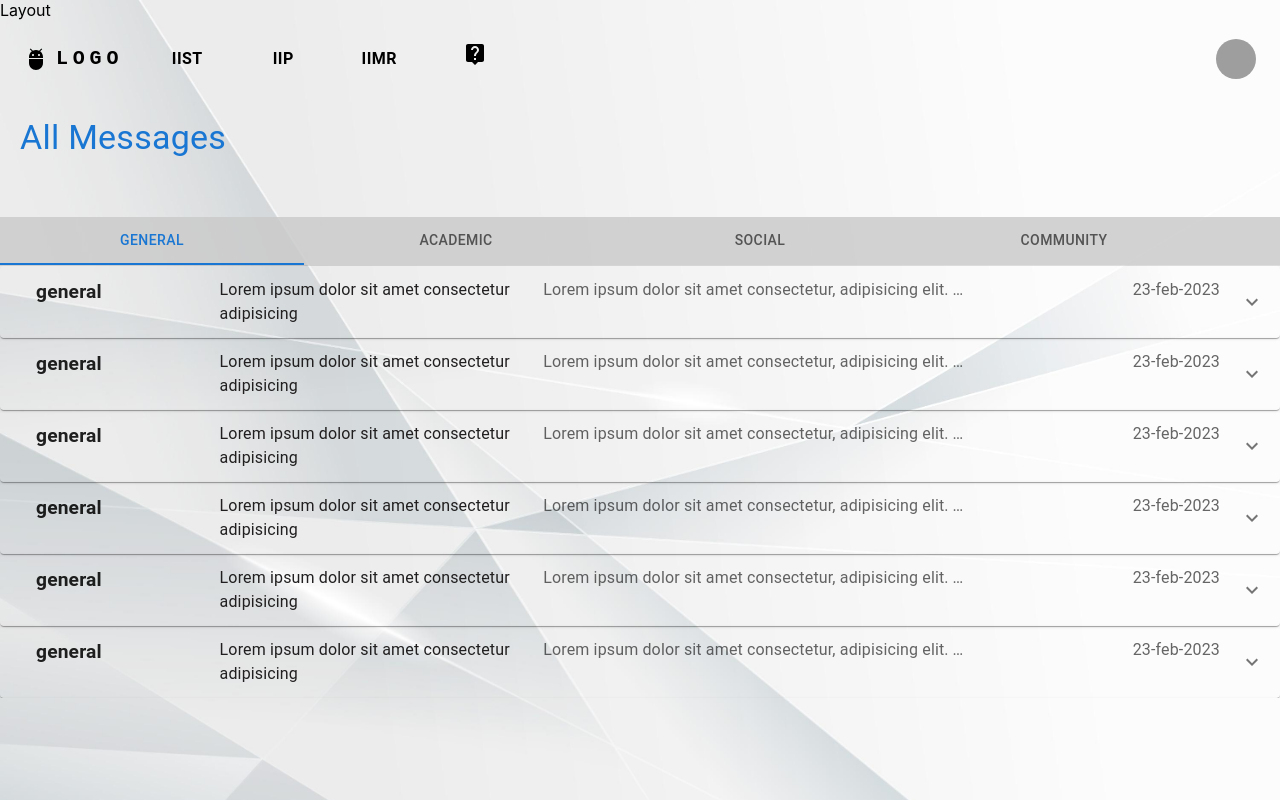
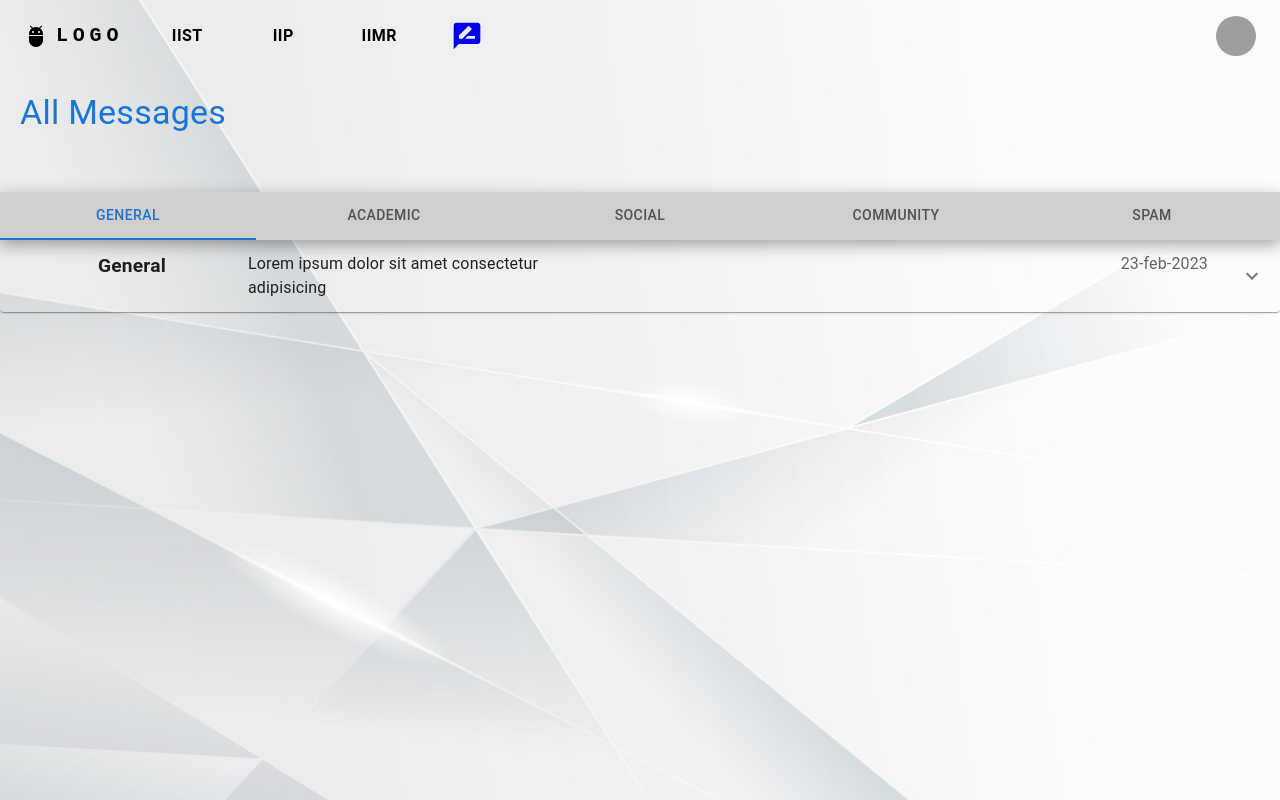
Before and after one commit to ujjawalpatidar025/Minor-project-E_notice, a React (Create React App) app in the folder client/: page /home in a window 1280 px wide. Built offline with nearby package versions, Linux system fonts and the light colour scheme; grey boxes are pictures that could not be loaded.

Commit message:
Routes added

```diff
--- a/client/src/App.js
+++ b/client/src/App.js
@@ -6,6 +6,9 @@ import Layout from "./Pages/Layout";
 import { useLocation } from 'react-router-dom';
 import { useEffect, useState } from "react";
 import CrtMessage from "./Components/CrtMessage";
+import IIST from "./Pages/IIST";
+import IIP from "./Pages/IIP";
+import IIMR from "./Pages/IIMR";
 
 
 
@@ -28,6 +31,9 @@ function App() {
           <Route path="/home" element={<Home />} />
           <Route path="/contact" element={<Contact />} />
           <Route path="/create" element={<CrtMessage />} />
+          <Route path="/iist" element={<IIST />} />
+          <Route path="/iip" element={<IIP />} />
+          <Route path="/iimr" element={<IIMR />} />
         </Route>
       </Routes>
     </div>
--- a/client/src/Components/AccordianBox.jsx
+++ b/client/src/Components/AccordianBox.jsx
@@ -6,16 +6,15 @@ import Typography from '@mui/material/Typography';
 import ExpandMoreIcon from '@mui/icons-material/ExpandMore';
 
 
-const Accord={
-    backgroundColor:'transparent',
-    width:'100%',
-
-
+const Accord = {
+    backgroundColor: 'transparent',
+    width: '100%',
 
 };
 
-const AccordSum={
-   backgroundColor:'#cecbcbb3'
+const AccordSum = {
+    backgroundColor: '#cecbcbb3'
+
 }
 
 export default function AccordianBox(props) {
@@ -27,30 +26,30 @@ export default function AccordianBox(props) {
 
     return (
         <div>
-      <Accordion m={0} p={0}  expanded={expanded === 'panel1'} onChange={handleChange('panel1')}style={Accord}>
+            <Accordion m={0} p={0} expanded={expanded === 'panel1'} onChange={handleChange('panel1')} style={Accord}>
                 <AccordionSummary
                     expandIcon={<ExpandMoreIcon />}
                     aria-controls="panel1bh-content"
                     id="panel1bh-header"
 
+
                 >
-          <Typography sx={{ width: '15%', flexShrink: 0 , fontWeight:'bolder',fontSize:'1.2rem',marginLeft:'20px'}}>
+                    <Typography sx={{ flexShrink: 0, fontWeight: 'bolder', fontSize: '1.2rem' ,margin:'0 20px',width:'15vw',textAlign:'center'}}>
                         {props.title}
                     </Typography>
-          <Typography sx={{ color: 'text.secondary',width:'40%',color:'#211f1f' }}> Lorem ipsum dolor sit amet consectetur adipisicing</Typography>
-          <Typography sx={{ color: 'text.secondary' ,width:'50vw',overflow: 'hidden',textOverflow: 'ellipsis',whiteSpace:'nowrap'}}> Lorem ipsum dolor sit amet consectetur, adipisicing elit. Tempore unde saepe consectetur quia facere vero asperiores quas dolores, harum eos voluptates explicabo, nulla earum. Id maxime corrupti voluptatum sit aperiam. </Typography>
-          <Typography sx={{ color: 'text.secondary' ,width:'30vw',textAlign:'right',paddingRight:'20px'}}>23-feb-2023</Typography>
+                    <Typography sx={{ color: 'text.secondary',  color: '#211f1f',width:'25vw', textAlign:'left' }}> Lorem ipsum dolor sit amet consectetur adipisicing</Typography>
+                    <Typography sx={{ color: 'text.secondary', overflow: 'hidden', textOverflow: 'ellipsis', whiteSpace: 'nowrap',width:'40vw',textAlign:'center' }}> {props.message} </Typography>
+                    <Typography sx={{ color: 'text.secondary',  textAlign: 'right',width:'10vw' }}>23-feb-2023</Typography>
                 </AccordionSummary>
                 <AccordionDetails style={AccordSum}>
-            <Typography variant='h5' sx={{margin:'10px'}}>
-                Heading
+                    <Typography variant='h5' sx={{ margin: '10px' }}>
+                       {props.title}
                     </Typography>
-            <Typography sx={{margin:'10px'}} >
+                    <Typography sx={{ margin: '10px' }} >
                         Sub-heading
                     </Typography>
-          <Typography sx={{margin:"0 10px"}}>
-            Nulla facilisi. Phasellus sollicitudin nulla et quam mattis feugiat.
-            Aliquam eget maximus est, id dignissim quam.
+                    <Typography sx={{margin:'0 10px'}}>
+                    {props.message}
                     </Typography>
                 </AccordionDetails>
             </Accordion>
--- a/client/src/Components/Navbar.jsx
+++ b/client/src/Components/Navbar.jsx
@@ -14,8 +14,9 @@ import MenuItem from '@mui/material/MenuItem';
 import AdbIcon from '@mui/icons-material/Adb';
 import LiveHelpIcon from '@mui/icons-material/LiveHelp';
 import { useState } from 'react';
+import { Link } from 'react-router-dom';
 
-const pages = ['IIST', 'IIP', 'IIMR',<LiveHelpIcon fontSize='medium'/>];
+const pages = ['IIST', 'IIP', 'IIMR'];
 const settings = ['Profile', 'Account', 'Dashboard', 'Logout'];
 
 const Nav={
@@ -128,13 +129,15 @@ function Navbar() {
           </Typography>
           <Box sx={{ flexGrow: 1, display: { xs: 'none', md: 'flex' } }}>
             {pages.map((page) => (
-              <Button
+
+              <Link to={`/${page}`}><Button
                 key={page}
                 onClick={handleCloseNavMenu}
                 sx={{ my: 2,mx:2, color: 'black', display: 'block' ,fontWeight:'bolder',fontSize:'1rem'}}
               >
                 {page}
               </Button>
+              </Link>
             ))}
           </Box>
 
--- a/client/src/Components/TabBar.jsx
+++ b/client/src/Components/TabBar.jsx
@@ -1,10 +1,15 @@
-import PropTypes from 'prop-types';
+import * as React from 'react';
 import Tabs from '@mui/material/Tabs';
 import Tab from '@mui/material/Tab';
-import Typography from '@mui/material/Typography';
 import Box from '@mui/material/Box';
-import React from 'react'
+import { useState } from 'react';
 import AccordianBox from './AccordianBox';
+import { Typography } from '@mui/material';
+
+
+
+
+export default function TabBar() {
 
 
     const data=[
@@ -12,130 +17,118 @@ const data=[
             title:"Codechef",
             message:"helo everyone",
             date:"23-feb-2023",
-        type:'academic'
+            type:'Academic'
         },
         {
             title:"Codechef",
             message:"helo everyone",
             date:"24-feb-2023",
-        type:'genreral'
+            type:'Genreral'
         },
         {
             title:"Codechef",
             message:"helo everyone",
             date:"25-feb-2023",
-        type:'social'
+            type:'Social'
         },
         {
             title:"Codechef",
             message:"helo everyone",
             date:"26-feb-2023",
-        type:'community'
+            type:'Community'
         },
         {
             title:"Codechef",
             message:"helo everyone",
             date:"27-feb-2023",
-        type:'spam'
+            type:'Spam'
+        }
+        ,
+        {
+            title:"Codechef",
+            message:"helo everyone",
+            date:"25-feb-2023",
+            type:'General'
+        },
+        {
+            title:"Codechef",
+            message:"helo everyone",
+            date:"26-feb-2023",
+            type:'Community'
+        },
+        {
+            title:"Codechef",
+            message:"helo everyone",
+            date:"27-feb-2023",
+            type:'Academic'
+        }
+        ,
+        {
+            title:"Codechef",
+            message:"helo everyone",
+            date:"25-feb-2023",
+            type:'Spam'
+        },
+        {
+            title:"Codechef",
+            message:"helo everyone lor adkjfhsf sgfkjksldfkjbsd fjosdf, dfiosdnfmds fsdonf,snf hsfklshdfklsdkfnlskf slkfnsd,mfnsldf foisnflm skjlgf sdlfksdlf skjflsa dklsif adf udsonl",
+            date:"26-feb-2023",
+            type:'Community'
+        },
+        {
+            title:"Codechef",
+            message:"helo everyone",
+            date:"27-feb-2023",
+            type:'Spam'
         }
       ];
 
-
-function TabPanel(props) {
-    const { children, value, index,data, ...other } = props;
-
-    return (
-      <div
-        role="tabpanel"
-        hidden={value !== index}
-        id={`simple-tabpanel-${index}`}
-        aria-labelledby={`simple-tab-${index}`}
-        {...other}
-      >
-        {value === index && (
-          <Box sx={{height:'27rem',overflow:'auto' }}>
-            {/* {data.map((item)=>{
-                <Typography>{item.type}</Typography>
-            })} */}
-            <AccordianBox title={data}/>
-            <AccordianBox title={data}/>
-            <AccordianBox title={data}/>
-            <AccordianBox title={data}/>
-            <AccordianBox title={data}/>
-            <AccordianBox title={data}/>
-            <AccordianBox title={data}/>
-            <AccordianBox title={data}/>
-            <AccordianBox title={data}/>
-            <AccordianBox title={data}/>
-            <AccordianBox title={data}/>
-
-
-          </Box>
-        )}
-      </div>
-    );
-  }
-
-  TabPanel.propTypes = {
-    children: PropTypes.node,
-    index: PropTypes.number.isRequired,
-    value: PropTypes.number.isRequired,
-  };
-
-  function a11yProps(index) {
-    return {
-      id: `simple-tab-${index}`,
-      'aria-controls': `simple-tabpanel-${index}`,
-    };
-  }
-
-  const TabBar = () => {
-
-    const [value, setValue] = React.useState(0);
+  const val=['1','2','3','4','5'];
+  const [value, setValue] = useState('General');
+  console.log(value);
 
   const handleChange = (event, newValue) => {
     setValue(newValue);
   };
 
+  return (
+    <>
+    <Box sx={{ width: '100vw' }}>
+      <Tabs
+        value={value}
+        style={
+            {
+                width:'100vw',
+                backgroundColor:'#d0cece',
+                boxShadow: 'rgba(0, 0, 0, 0.35) 0px 5px 15px',
+                display:'flex',
+                justifyContent:'space-around'
 
 
-    return (
-      <div>
+            }
+        }
+        onChange={handleChange}
+        textColor="primary"
+        indicatorColor="primary"
+        aria-label="secondary tabs example"
+      >
+        <Tab value="General"  label="General" sx={{width:'20vw'}} />
+        <Tab value="Academic" label="Academic" sx={{width:'20vw'}} />
+        <Tab value="Social"  label="Social"  sx={{width:'20vw'}}/>
+        <Tab value="Community"  label="Community"  sx={{width:'20vw'}}/>
+        <Tab value="Spam"  label="Spam"  sx={{width:'20vw'}}/>
+      </Tabs>
+      <Box style={{height:'28rem',width:'100vw',overflow:'auto'}}>
+      {data.filter(person => person.type ===value).map(filteredPerson => (
+    <AccordianBox title={filteredPerson.type}/>
+  ))}
+    </Box>
+
+
+    </Box>
 
 
 
-        <Box sx={{ width: '100%' }}>
-        <Box sx={{ borderBottom: 1, borderColor: 'divider' }}>
-          <Tabs value={value} onChange={handleChange} aria-label="basic tabs example" sx={{backgroundColor:'#cbcbcbd4'}}>
-            <Tab label="General" {...a11yProps(0)}  sx={{width:'19rem'}}/>
-            <Tab label="Academic" {...a11yProps(1)} sx={{width:'19rem'}}/>
-            <Tab label="Social" {...a11yProps(2)} sx={{width:'19rem'}}/>
-            <Tab label="Community" {...a11yProps(3)}  sx={{width:'19rem'}}/>
-            <Tab label="Spam" {...a11yProps(4)} sx={{width:'19rem'}}/>
-
-          </Tabs>
-        </Box>
-        <TabPanel value={value} index={0} data="general">
-
-
-        </TabPanel>
-        <TabPanel value={value} index={1} data="academic">
-          Item Two
-        </TabPanel>
-        <TabPanel value={value} index={2} data="social">
-          Item Three
-        </TabPanel>
-        <TabPanel value={value} index={3} data="coummunity">
-          Item four
-        </TabPanel>
-        <TabPanel value={value} index={4} data="spam">
-          Item five
-        </TabPanel>
-      </Box>
-
-
-      </div>
-    )
+    </>
+  );
 }
-
-  export default TabBar;
--- a/client/src/Pages/Home.jsx
+++ b/client/src/Pages/Home.jsx
@@ -4,16 +4,22 @@ import Navbar from '../Components/Navbar'
 import Typography from '@mui/material/Typography';
 import Box from '@mui/material/Box';
 import TabBar from '../Components/TabBar';
+import Layout from './Layout';
+
+
 
 
 const Home = () => {
 
+
+
   return (
     <div>
-      <Navbar/>
+
 
       <Typography variant='h4' color='primary' sx={{height:'5rem',padding:'20px' }}> All Messages</Typography>
       <TabBar/>
+
 
 
     </div>
--- a/client/src/Pages/Layout.jsx
+++ b/client/src/Pages/Layout.jsx
@@ -1,10 +1,186 @@
-import React from 'react'
-import { Outlet } from 'react-router-dom'
+import * as React from 'react';
+import AppBar from '@mui/material/AppBar';
+import Box from '@mui/material/Box';
+import Toolbar from '@mui/material/Toolbar';
+import IconButton from '@mui/material/IconButton';
+import Typography from '@mui/material/Typography';
+import Menu from '@mui/material/Menu';
+import MenuIcon from '@mui/icons-material/Menu';
+import Container from '@mui/material/Container';
+import Avatar from '@mui/material/Avatar';
+import Button from '@mui/material/Button';
+import Tooltip from '@mui/material/Tooltip';
+import MenuItem from '@mui/material/MenuItem';
+import AdbIcon from '@mui/icons-material/Adb';
+import LiveHelpIcon from '@mui/icons-material/LiveHelp';
+import RateReviewIcon from '@mui/icons-material/RateReview';
+import { useState } from 'react';
+import { Link } from 'react-router-dom';
 
-const Layout = () => {
-  return (
-    <div>Layout <Outlet/></div>
-  )
+const pages = ['IIST', 'IIP', 'IIMR'];
+const settings = ['Profile', 'Account', 'Dashboard', 'Logout'];
+
+const Nav={
+    backgroundColor:'transparent',
+    color:'black',
+    boxShadow:'none',
+
 }
 
-export default Layout
+function Layout() {
+  const [anchorElNav, setAnchorElNav] = useState(null);
+  const [anchorElUser, setAnchorElUser] = useState(null);
+
+  const handleOpenNavMenu = (event) => {
+    setAnchorElNav(event.currentTarget);
+  };
+  const handleOpenUserMenu = (event) => {
+    setAnchorElUser(event.currentTarget);
+  };
+
+  const handleCloseNavMenu = () => {
+    setAnchorElNav(null);
+  };
+
+  const handleCloseUserMenu = () => {
+    setAnchorElUser(null);
+  };
+
+
+
+
+
+
+  return (
+    <AppBar position="static" top='0'  sx={Nav}>
+      <Container maxWidth="xl" sx={{color:'black'}}>
+        <Toolbar disableGutters sx={{color:'black'}}>
+          <AdbIcon sx={{ display: { xs: 'none', md: 'flex' }, mr: 1 }} />
+          <Typography
+            variant="h6"
+            noWrap
+            component="a"
+            href="/home"
+            sx={{
+              mr: 2,
+              display: { xs: 'none', md: 'flex' },
+              fontFamily: 'monospace',
+              fontWeight: 700,
+              letterSpacing: '.3rem',
+              color: 'inherit',
+              textDecoration: 'none',
+            }}
+          >
+            LOGO
+          </Typography>
+
+          <Box sx={{ flexGrow: 1, display: { xs: 'flex', md: 'none' } }}>
+            <IconButton
+              size="large"
+              aria-label="account of current user"
+              aria-controls="menu-appbar"
+              aria-haspopup="true"
+              onClick={handleOpenNavMenu}
+              color="inherit"
+            >
+              <MenuIcon />
+            </IconButton>
+            <Menu
+              id="menu-appbar"
+              anchorEl={anchorElNav}
+              anchorOrigin={{
+                vertical: 'bottom',
+                horizontal: 'left',
+              }}
+              keepMounted
+              transformOrigin={{
+                vertical: 'top',
+                horizontal: 'left',
+              }}
+              open={Boolean(anchorElNav)}
+              onClose={handleCloseNavMenu}
+              sx={{
+                display: { xs: 'block', md: 'none' },
+              }}
+            >
+              {pages.map((page) => (
+                <MenuItem key={page} onClick={handleCloseNavMenu}>
+                  <Typography textAlign="center">{page}</Typography>
+                </MenuItem>
+              ))}
+            </Menu>
+          </Box>
+          <AdbIcon sx={{ display: { xs: 'flex', md: 'none' }, mr: 1 }} />
+          <Typography
+            variant="h5"
+            noWrap
+            component="a"
+            href=""
+            sx={{
+              mr: 2,
+              display: { xs: 'flex', md: 'none' },
+              flexGrow: 1,
+              fontFamily: 'monospace',
+              fontWeight: 700,
+              letterSpacing: '.3rem',
+              color: 'inherit',
+              textDecoration: 'none',
+            }}
+          >
+            LOGO
+          </Typography>
+          <Box sx={{ flexGrow: 1, display: { xs: 'none', md: 'flex' } }}>
+            {pages.map((page) => (
+               <Link to={`/${page}`} style={{textDecoration:'none'}}><Button
+               key={page}
+               onClick={handleCloseNavMenu}
+               sx={{ my: 2,mx:2, color: 'black', display: 'block' ,fontWeight:'bolder',fontSize:'1rem'}}
+             >
+               {page}
+             </Button>
+             </Link>
+            ))}
+            <Box style={{width:'5rem',display:'flex',justifyContent:'center',alignItems:'center'}}>
+            <Link to="/create" style={{textDecoration:'none'}}><RateReviewIcon sx={{fontSize:'2rem',display:'flex',justifyContent:'center',alignItems:'center',height:'inherit',margin:'auto'}}/>
+            </Link>
+            </Box>
+
+
+
+          </Box>
+
+          <Box sx={{ flexGrow: 0 }}>
+            <Tooltip title="Open settings">
+              <IconButton onClick={handleOpenUserMenu} sx={{ p: 0 }}>
+                <Avatar alt="Remy Sharp" src="/static/images/avatar/2.jpg" />
+              </IconButton>
+            </Tooltip>
+            <Menu
+              sx={{ mt: '45px' }}
+              id="menu-appbar"
+              anchorEl={anchorElUser}
+              anchorOrigin={{
+                vertical: 'top',
+                horizontal: 'right',
+              }}
+              keepMounted
+              transformOrigin={{
+                vertical: 'top',
+                horizontal: 'right',
+              }}
+              open={Boolean(anchorElUser)}
+              onClose={handleCloseUserMenu}
+            >
+              {settings.map((setting) => (
+                <MenuItem key={setting} onClick={handleCloseUserMenu}>
+                  <Typography textAlign="center">{setting}</Typography>
+                </MenuItem>
+              ))}
+            </Menu>
+          </Box>
+        </Toolbar>
+      </Container>
+    </AppBar>
+  );
+}
+export default Layout;
```
Also changed, not shown: client/src/Pages/IIMR.jsx (+29 -0 lines), client/src/Pages/IIP.jsx (+29 -0 lines), client/src/Pages/IIST.jsx (+22 -2 lines). Lines whose indentation alone changed are shown as unchanged.
